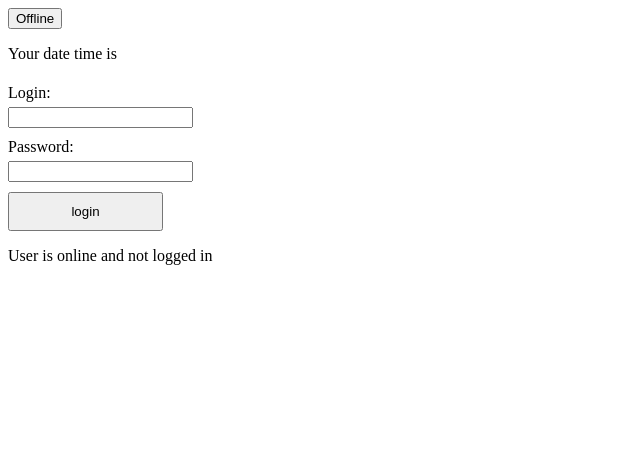
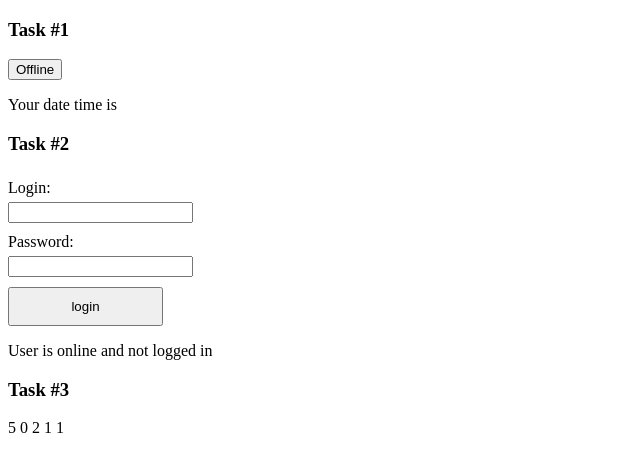
Before and after one commit to VadymLazariev/vnc-test-job, an Angular app: page / in a window 1280 px wide. Before the commit this address led to /rxjs-polling. Shown: the top 472 px of the page, without its empty margins (0-640 px from the left). Built offline with nearby package versions, Linux system fonts and the light colour scheme; no server answers.

Commit message:
#3: Generate list random numbers every 500ms and display them every 2 seconds.

```diff
--- a/src/app/app-routing.module.ts
+++ b/src/app/app-routing.module.ts
@@ -1,13 +1,7 @@
 import { NgModule } from '@angular/core';
 import { Routes, RouterModule } from '@angular/router';
-import {RxjsLongPollingComponent} from './rxjs-long-polling/rxjs-long-polling.component';
-import {LogInComponent} from './log-in/log-in.component';
 
-const routes: Routes = [
-  { path: 'rxjs-polling', component: RxjsLongPollingComponent  },
-  { path: 'login', component: LogInComponent  },
-  { path: '', redirectTo: 'rxjs-polling', pathMatch: 'full'  }
-];
+const routes: Routes = [];
 
 @NgModule({
   imports: [RouterModule.forRoot(routes)],
--- a/src/app/app.component.html
+++ b/src/app/app.component.html
@@ -1,2 +1,8 @@
+<h3>Task #1</h3>
 <app-rxjs-long-polling></app-rxjs-long-polling>
+
+<h3>Task #2</h3>
 <app-log-in></app-log-in>
+
+<h3>Task #3</h3>
+<app-numbers-list></app-numbers-list>
--- a/src/app/app.module.ts
+++ b/src/app/app.module.ts
@@ -7,12 +7,14 @@ import { RxjsLongPollingComponent } from './rxjs-long-polling/rxjs-long-polling.
 import {CoreModule} from './core/core.module';
 import { LogInComponent } from './log-in/log-in.component';
 import {FormsModule, ReactiveFormsModule} from '@angular/forms';
+import { NumbersListComponent } from './numbers-list/numbers-list.component';
 
 @NgModule({
   declarations: [
     AppComponent,
     RxjsLongPollingComponent,
-    LogInComponent
+    LogInComponent,
+    NumbersListComponent
   ],
   imports: [
     BrowserModule,
--- /dev/null
+++ b/src/app/numbers-list/numbers-list.component.html
@@ -0,0 +1,3 @@
+<span *ngFor="let number of numbersList | async">
+  {{number}}
+</span>
--- /dev/null
+++ b/src/app/numbers-list/numbers-list.component.ts
@@ -0,0 +1,35 @@
+import { Component, OnInit } from '@angular/core';
+import {interval, Observable, ReplaySubject} from 'rxjs';
+import {buffer, tap, throttleTime} from 'rxjs/operators';
+
+@Component({
+  selector: 'app-numbers-list',
+  templateUrl: './numbers-list.component.html',
+  styleUrls: ['./numbers-list.component.scss']
+})
+export class NumbersListComponent implements OnInit {
+
+  constructor() { }
+
+  myNumber$: ReplaySubject<number> = new ReplaySubject<number>();
+  numbersList: Observable<number[]> = new Observable<number[]>();
+
+  ngOnInit() {
+    this.numbersList = this.getNumber();
+  }
+
+  getNumber(): Observable<number[]> {
+    const source$ = interval(500).pipe(
+      tap(() => {
+        const randNum = Math.floor(Math.random() * 11);
+        this.myNumber$.next(randNum);
+      })
+    );
+
+    return this.myNumber$.asObservable().pipe(
+      buffer(source$.pipe(
+        throttleTime(2000)
+      )),
+    );
+  }
+}
```
Also changed, not shown: src/app/numbers-list/numbers-list.component.scss (added), 1 other file (tests, documents, lock files or other folders).
